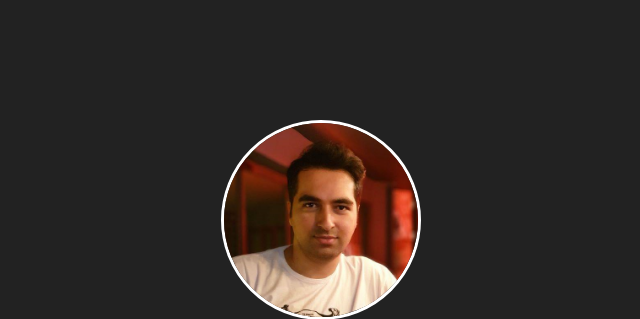
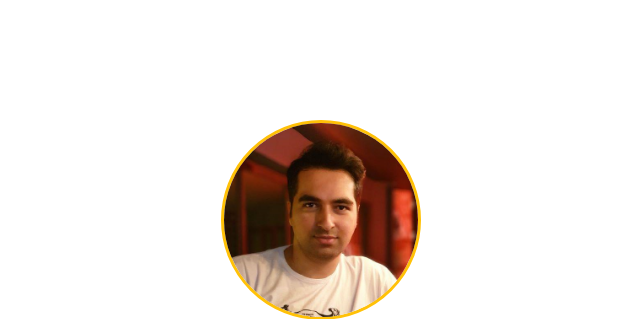
Before and after one commit to salar90/homepage, a plain HTML site: page index.html in a window 1280 px wide. Shown: the top 319 px of the page, without its empty margins (319-959 px from the left). Drawn offline with Linux system fonts and the light colour scheme.

Commit message:
seperate color profiles

```diff
--- a/assets/style.scss
+++ b/assets/style.scss
@@ -1,6 +1,6 @@
 body{
-    background-color: #222;
-    color: #FFF;
+    background-color: #FFFFFF;
+    color: #222222;
 }
 #main{
     padding-top: 15vh;
@@ -12,6 +12,12 @@ body{
     img{
         display: block;
         max-width: 100%;
-        border:3px solid #FFF;
+        border:3px solid var(--yellow);
     }
+
 }
+
+body.dark{
+    background-color: #222222;
+    color: #FFFFFF;
+}
```
Also changed, not shown: assets/style.css.
